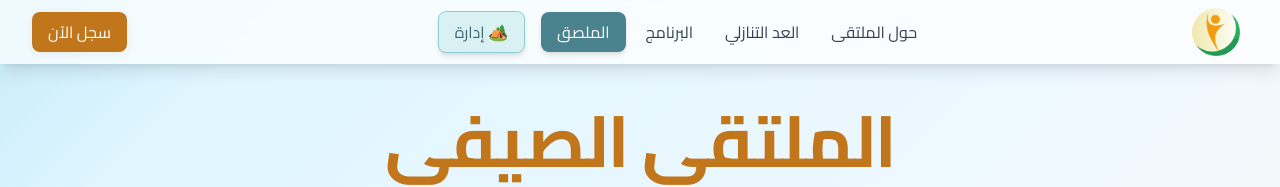
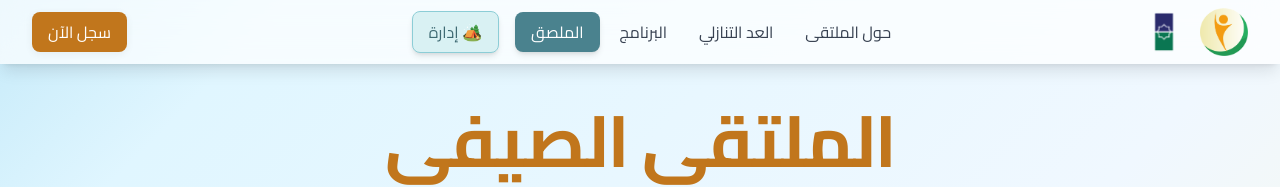
Before and after one commit to AbdellahBM/orema_camp, a Next.js app: page / in a window 1280 px wide. Shown: the top 187 px of the page. Built offline with nearby package versions, Linux system fonts and the light colour scheme.

Commit message:
Show both logos side by side in main and admin headers with improved spacing for brand clarity.

```diff
--- a/src/app/admin/layout.tsx
+++ b/src/app/admin/layout.tsx
@@ -38,6 +38,12 @@ export default function AdminLayout({
                   {/* Separator */}
                   <div className="h-6 w-px bg-gray-300"></div>
 
+                  {/* Admin Panel Logos: original and new */}
+                  {/* Both logos are shown side by side for brand identity and visual distinction. */}
+                  <div className="flex items-center gap-2">
+                    <Image src="/logo.png" alt="الشعار الأصلي" width={32} height={32} className="rounded" />
+                    <Image src="/logo 2 .png" alt="الشعار الجديد" width={32} height={32} className="rounded" />
+                  </div>
                   {/* Admin Panel Title */}
                   <div className="flex items-center space-x-2">
                     <h1 className="text-xl font-semibold text-gray-900">Admin Panel</h1>
--- a/src/app/page.tsx
+++ b/src/app/page.tsx
@@ -202,7 +202,12 @@ export default function HomePage() {
         <div className="max-w-7xl mx-auto px-4 sm:px-6 lg:px-8">
           <div className="flex justify-between items-center h-16">
             <div className="flex items-center">
-              <Image src="/logo.png" alt="شعار الملتقى الصيفي" width={48} height={48} className="mr-2 hover:scale-110 transition-transform duration-500" />
+              {/* Main Page Logos: original and new */}
+              {/* Both logos are shown side by side for brand identity and visual distinction. */}
+              <div className="flex items-center gap-3">
+                <Image src="/logo.png" alt="الشعار الأصلي" width={48} height={48} className="rounded" />
+                <Image src="/logo 2 .png" alt="الشعار الجديد" width={48} height={48} className="rounded" />
+              </div>
             </div>
             <div className="hidden md:block">
               <div className="ml-10 flex items-baseline gap-2">
```
Also changed, not shown: public/logo 2 .png (added).
